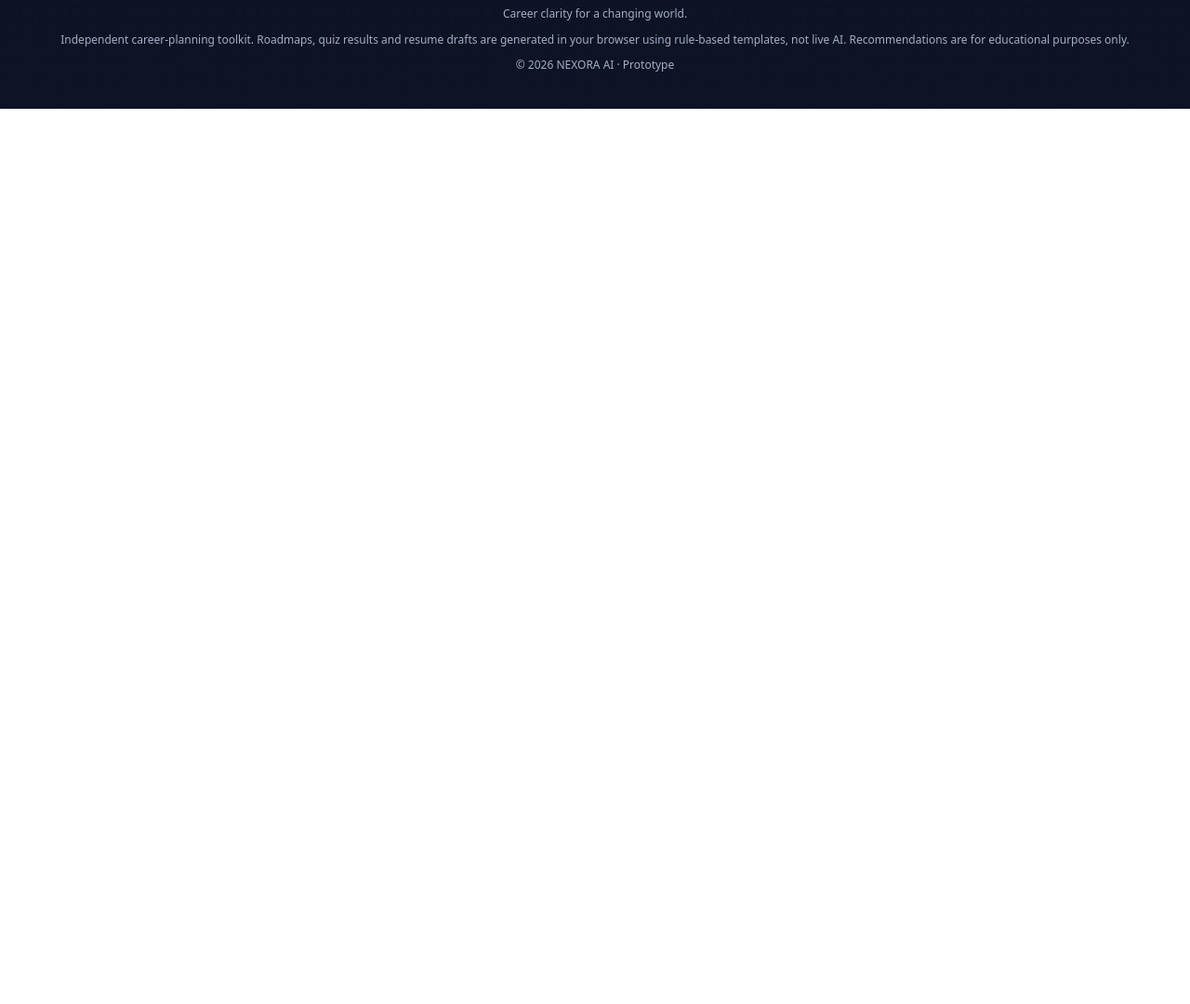
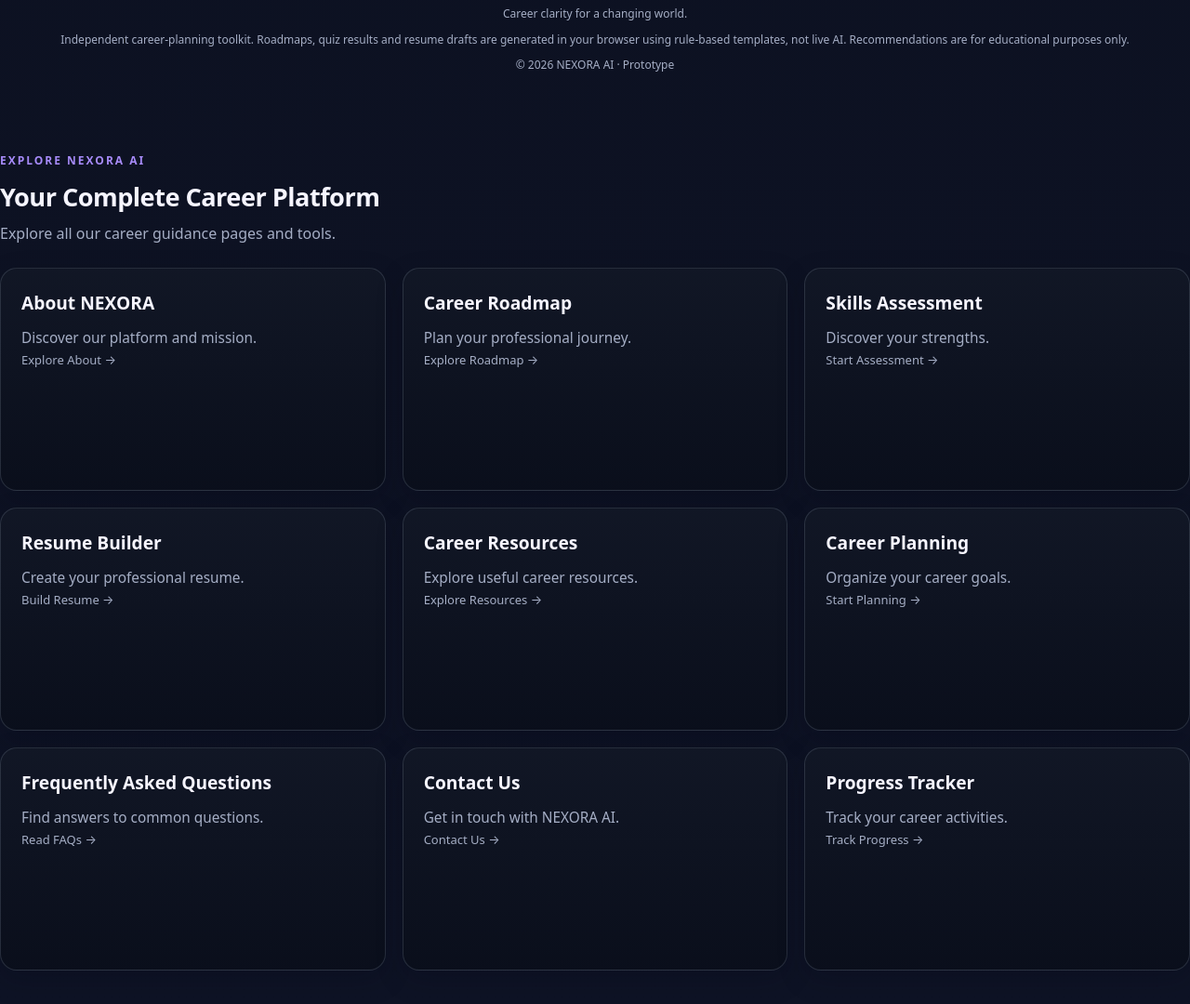
Before and after one commit to anushkatyagi293-star/nexora-ai-career, a plain HTML site: page index.html in a window 1280 px wide. Shown: the part 4342-5422 px from the top of the page at 93% size. Before the commit the page ends 4459 px from the top, so only its background shows below. Drawn offline with Linux system fonts and the light colour scheme.

Commit message:
Add career platform section with various tools

```diff
--- a/index.html
+++ b/index.html
@@ -1031,5 +1031,72 @@
     loadProgress();
     updateProgress();
   </script>
+
+<section class="section" id="more-pages">
+  <div class="sectionhead">
+    <div class="eyebrow">Explore NEXORA AI</div>
+    <h2>Your Complete Career Platform</h2>
+    <p>Explore all our career guidance pages and tools.</p>
+  </div>
+
+  <div class="tool-grid">
+
+    <div class="panel">
+      <h3>About NEXORA</h3>
+      <p>Discover our platform and mission.</p>
+      <a href="about.html">Explore About →</a>
+    </div>
+
+    <div class="panel">
+      <h3>Career Roadmap</h3>
+      <p>Plan your professional journey.</p>
+      <a href="roadmap.html">Explore Roadmap →</a>
+    </div>
+
+    <div class="panel">
+      <h3>Skills Assessment</h3>
+      <p>Discover your strengths.</p>
+      <a href="assessment.html">Start Assessment →</a>
+    </div>
+
+    <div class="panel">
+      <h3>Resume Builder</h3>
+      <p>Create your professional resume.</p>
+      <a href="resume.html">Build Resume →</a>
+    </div>
+
+    <div class="panel">
+      <h3>Career Resources</h3>
+      <p>Explore useful career resources.</p>
+      <a href="career-resources.html">Explore Resources →</a>
+    </div>
+
+    <div class="panel">
+      <h3>Career Planning</h3>
+      <p>Organize your career goals.</p>
+      <a href="career-planning.html">Start Planning →</a>
+    </div>
+
+    <div class="panel">
+      <h3>Frequently Asked Questions</h3>
+      <p>Find answers to common questions.</p>
+      <a href="faq.html">Read FAQs →</a>
+    </div>
+
+    <div class="panel">
+      <h3>Contact Us</h3>
+      <p>Get in touch with NEXORA AI.</p>
+      <a href="contact.html">Contact Us →</a>
+    </div>
+
+    <div class="panel">
+      <h3>Progress Tracker</h3>
+      <p>Track your career activities.</p>
+      <a href="progress.html">Track Progress →</a>
+    </div>
+
+  </div>
+</section>
+
 </body>
 </html>
```
